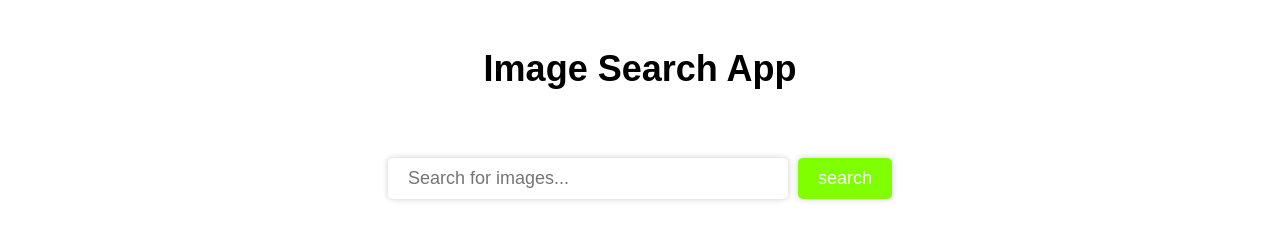
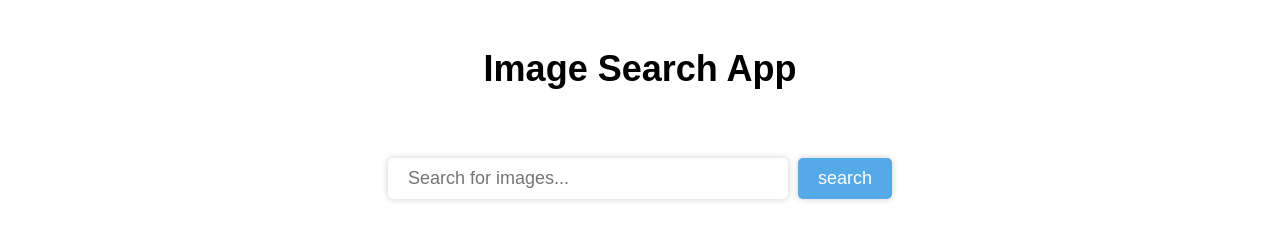
Before and after one commit to tejas-bhandigare/Image-search-application-using-API, a plain HTML site: page index.html in a window 1280 px wide. Shown: the top 249 px of the page. Drawn offline with Linux system fonts and the light colour scheme.

Commit message:
Update style.css

```diff
--- a/style.css
+++ b/style.css
@@ -36,7 +36,7 @@
 }
 #search-button{
     padding: 10px 20px;
-    background-color: #7FFF00;
+    background-color: #53aae7;
     color: white;
     border: none;
     font-size: 18px;
```
